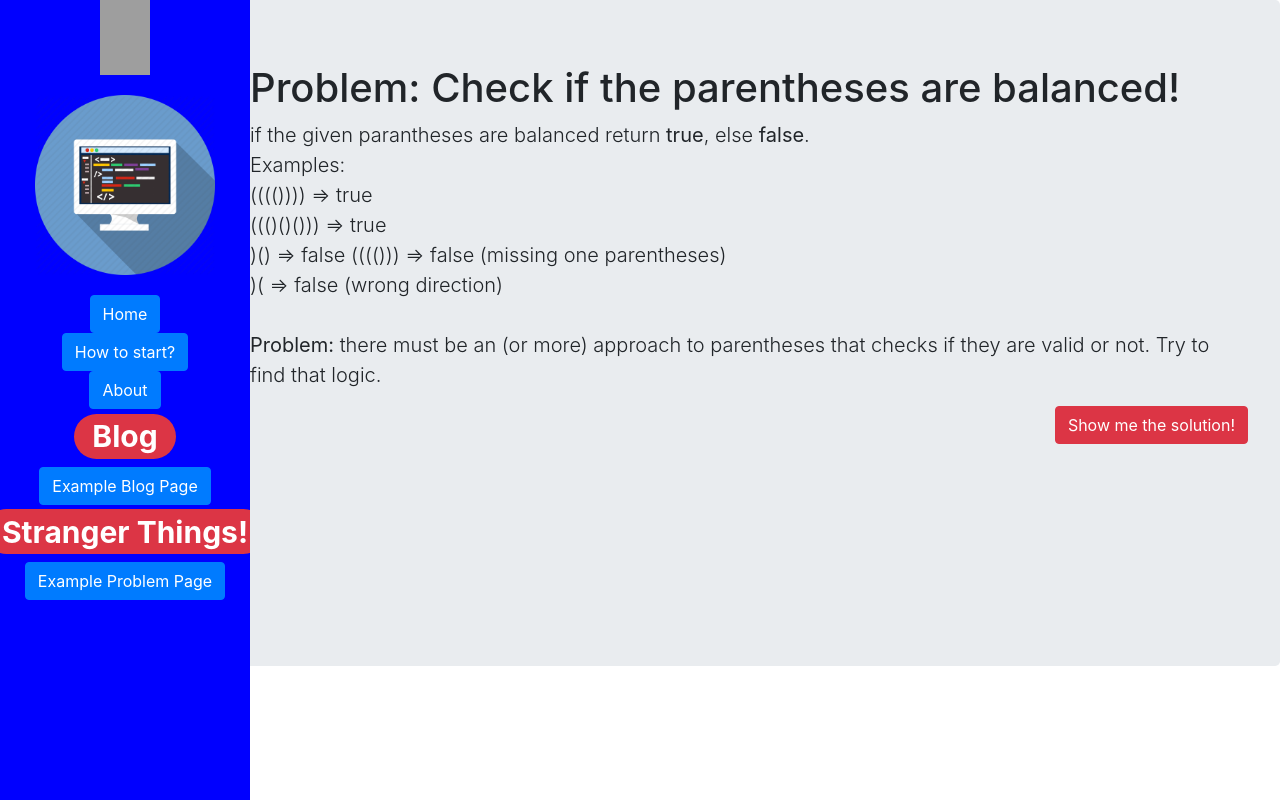
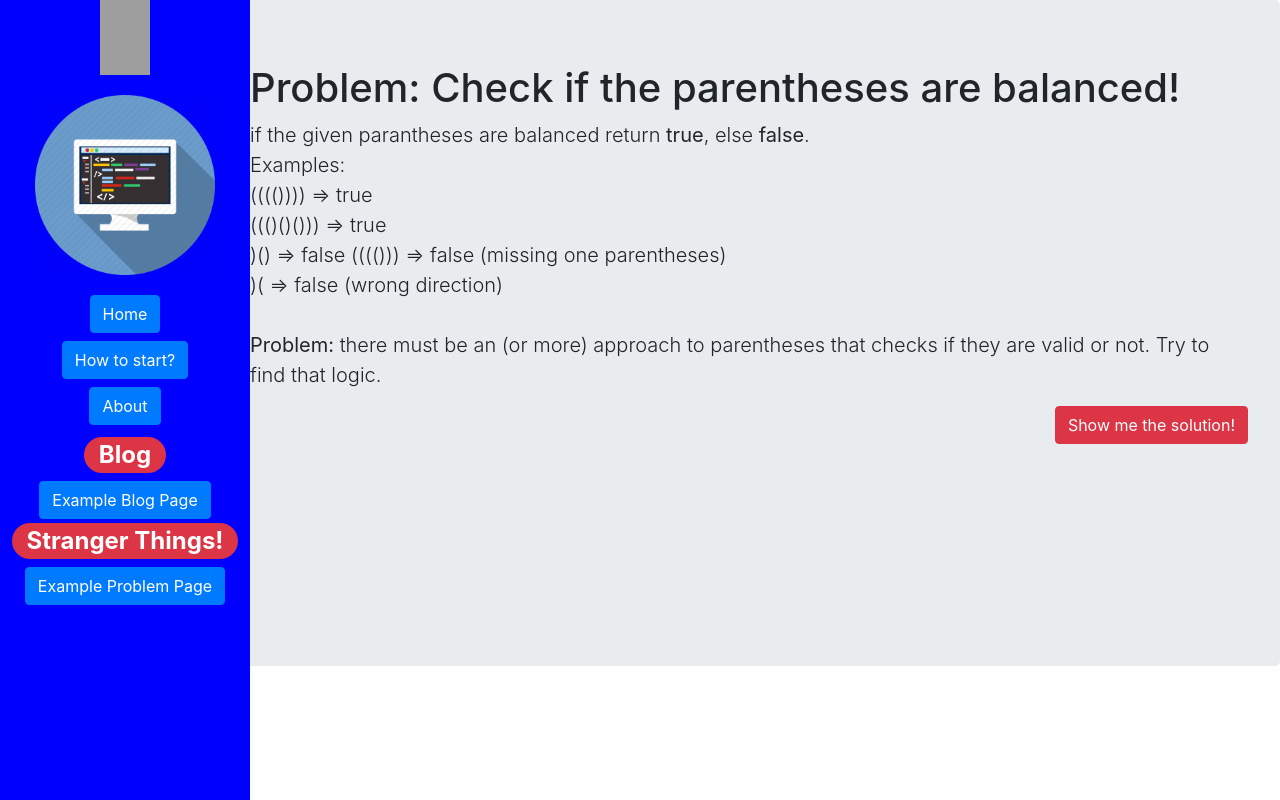
Before and after one commit to JoleDev/juniors-unite, a React (Create React App) app: page /problem1 in a window 1280 px wide. Built offline with nearby package versions, Linux system fonts and the light colour scheme; grey boxes are pictures that could not be loaded.

Commit message:
Design Changes
some CSS & design changes related to navigation panel.

```diff
--- a/src/App.css
+++ b/src/App.css
@@ -9,7 +9,6 @@ padding-top: 20px;
   float: left;
   background-color: blue;
   height: 100vh;
-  overflow-y: auto;
 }
 
 .inner-navbar{
--- a/src/components/Navbar.jsx
+++ b/src/components/Navbar.jsx
@@ -28,15 +28,15 @@ class Navbar extends Component {
             href='https://github.com/oytuntutun/juniors-unite' >
             <img alt='together we are strong' id='navicon' src='/img/navicon.png' /></a>
           <ButtonGroup vertical className='inner-navbar' style={{ alignItems: 'center', }}>
-            <Link to="/"><Button
+            <h3><Link to="/"><Button
               color='primary'
               block>Home
-         </Button></Link>
-            <Link to="/howtostart/"><Button color='primary'>How to start?</Button></Link>
-            <Link to="/about/"><Button color='primary'>About</Button></Link>
-            <h1><Badge color='danger' pill>Blog</Badge></h1>
+         </Button></Link></h3>
+            <h3><Link to="/howtostart/"><Button color='primary'>How to start?</Button></Link></h3>
+            <h3><Link to="/about/"><Button color='primary'>About</Button></Link></h3>
+            <h2><Badge color='danger' pill>Blog</Badge></h2>
             <Link to="/testComponent"><Button color='primary'>Example Blog Page</Button></Link>
-            <h1><Badge color='danger' pill>Stranger Things!</Badge></h1>
+            <h2><Badge color='danger' pill>Stranger Things!</Badge></h2>
             <Link to="/problem1"><Button color='primary'>Example Problem Page</Button></Link>
           </ButtonGroup>
         </nav>
```
